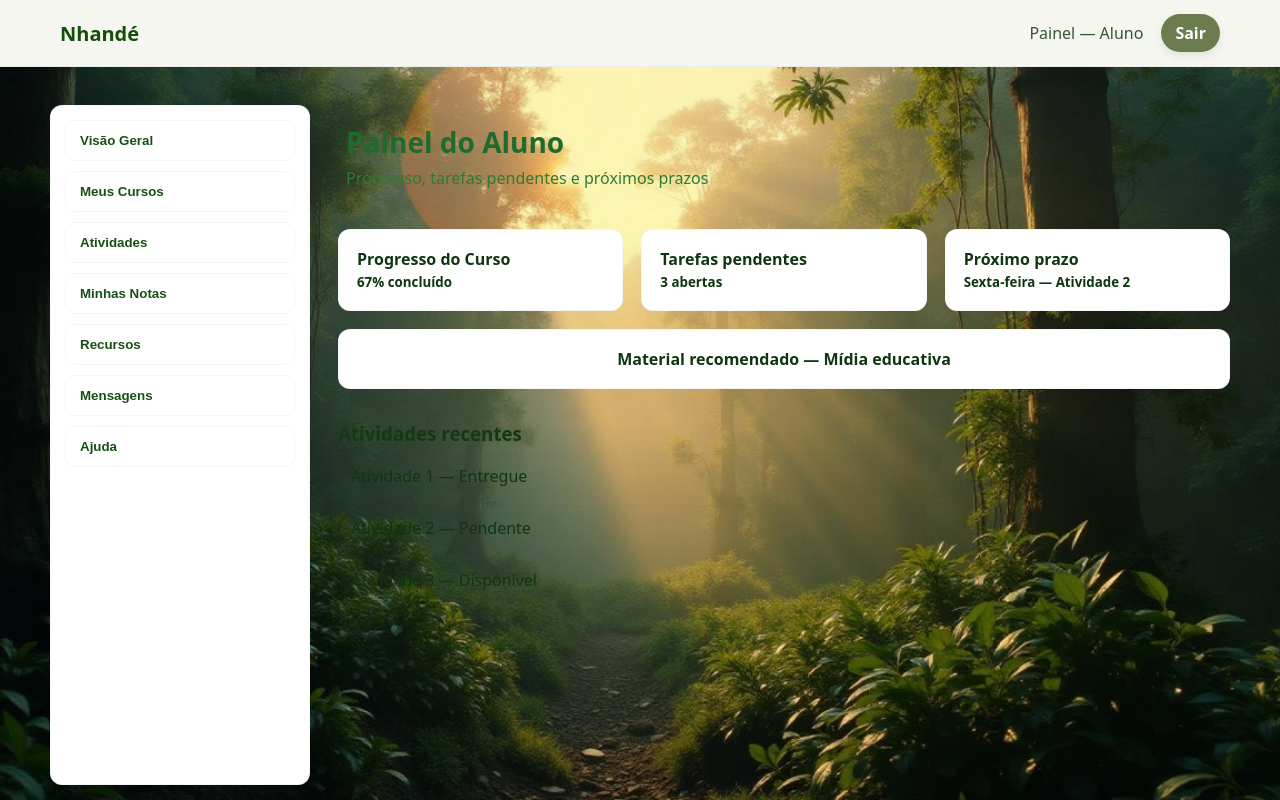
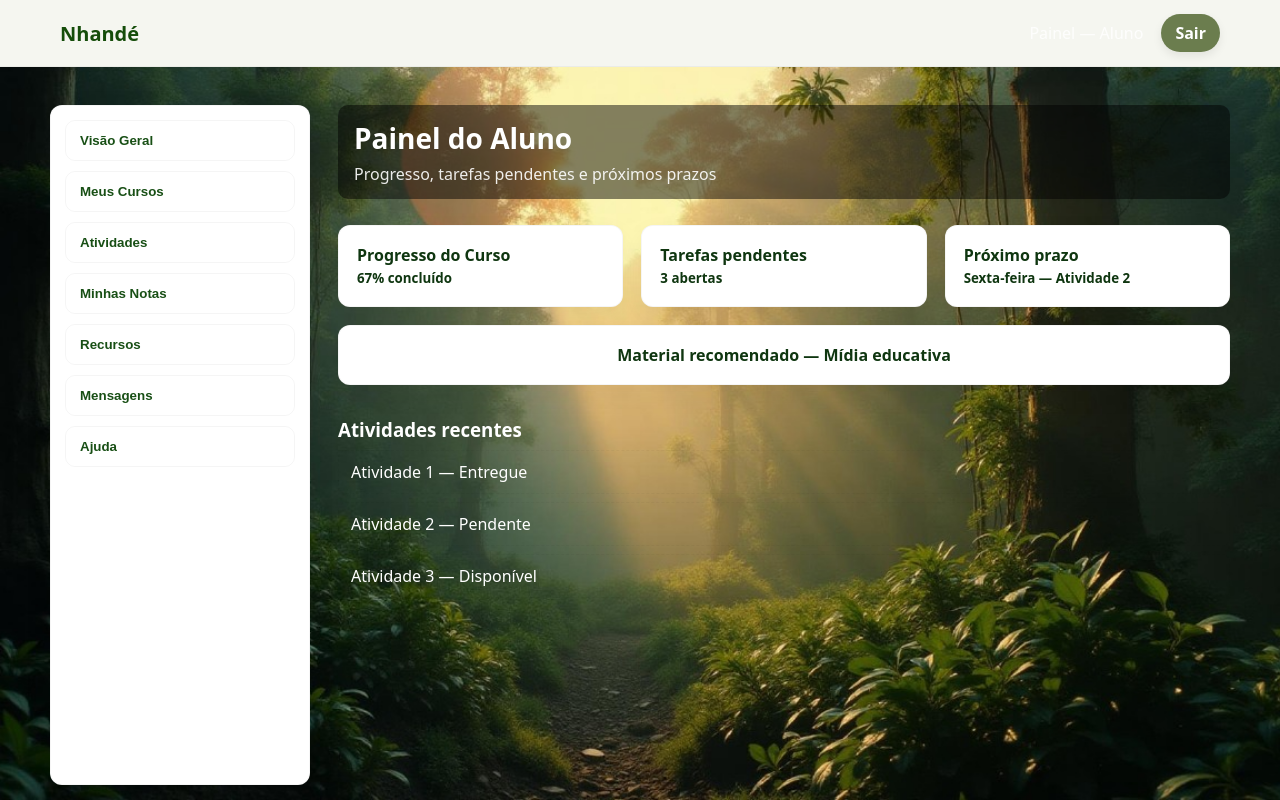
Before and after one commit to Marcosmat/atualNhande, a plain HTML site: page Nhande3-main/aluno.html in a window 1280 px wide. Drawn offline with Linux system fonts and the light colour scheme.

Commit message:
Atualização das telas

```diff
--- a/Nhande3-main/script.js
+++ b/Nhande3-main/script.js
@@ -90,7 +90,8 @@ document.querySelectorAll('.nav-links a').forEach(a => {
             // Redirecionar para as telas corretas localmente
             if(localMatch.role === 'professor') return window.location.href = 'professor.html';
             if(localMatch.role === 'aluno') return window.location.href = 'aluno.html';
-            // visitantes ficam na home por enquanto
+            if(localMatch.role === 'visitante') return window.location.href = 'visitante.html';
+            // fallback
             return window.location.href = 'index.html';
           }
         }catch(err){ console.warn('Erro ao checar usuários locais', err); }
@@ -107,6 +108,7 @@ document.querySelectorAll('.nav-links a').forEach(a => {
             const role = result.body.user.role;
             if(role === 'professor') return window.location.href = 'professor.html';
             if(role === 'aluno') return window.location.href = 'aluno.html';
+            if(role === 'visitante') return window.location.href = 'visitante.html';
             return window.location.href = 'index.html';
           } else {
             if(result.status === 401){
--- a/Nhande3-main/styles.css
+++ b/Nhande3-main/styles.css
@@ -396,7 +396,7 @@ body.high-contrast .accessibility-toggle{ background:#111; color:#ffd54f; border
 */
 body.aluno, body.professor, body.visitante {
   /* cor base do texto para páginas de painel */
-  color: #143913; /* verde escuro porém vivo */
+  color: #ffffff /* verde escuro porém vivo */
 }
 
 /* Títulos do painel — mais vibrantes */
@@ -437,6 +437,45 @@ body.visitante .nav-links a { color: #245e24 }
 
 /* Marca (brand) mais forte quando em dashboards */
 body.aluno .brand, body.professor .brand, body.visitante .brand { color: #154d0a }
+
+/* Melhor contraste para textos que ficam sobre a imagem de fundo
+   nas páginas de painel (aluno / professor / visitante) */
+body.aluno .panel-header,
+body.professor .panel-header,
+body.visitante .panel-header {
+  background: rgba(0,0,0,0.48); /* fundo escuro semitransparente */
+  color: #ffffff; /* texto branco para alto contraste */
+  padding: 14px 16px;
+  border-radius: 10px;
+  display: inline-block;
+  margin-bottom: 12px;
+}
+
+body.aluno .panel-title,
+body.professor .panel-title,
+body.visitante .panel-title {
+  color: #ffffff; /* garantir título em branco */
+}
+
+body.aluno .panel-sub,
+body.professor .panel-sub,
+body.visitante .panel-sub {
+  color: rgba(255,255,255,0.9); /* subtítulo com leve transparência */
+}
+
+/* Para listas e pequenos textos que podem aparecer sobre o fundo */
+body.aluno .simple-list,
+body.professor .simple-list,
+body.visitante .simple-list {
+  color: #ffffff;
+}
+
+/* Garantir que os cartões (cards) mantenham o texto legível quando transparentes */
+body.aluno .card,
+body.professor .card,
+body.visitante .card {
+  color: #0f3610; /* mantemos texto escuro dentro dos cartões brancos */
+}
 
 /* Backend status indicator (small label no-intrusive) */
 .backend-status{ position:fixed; right:18px; top:18px; z-index:99999; background: rgba(255,82,82,0.06); color:#6b2f2f; padding:6px 10px; border-radius:8px; font-weight:700; font-size:12px; border:1px solid rgba(0,0,0,0.06); box-shadow: 0 6px 18px rgba(0,0,0,0.06); pointer-events:none; }
```
